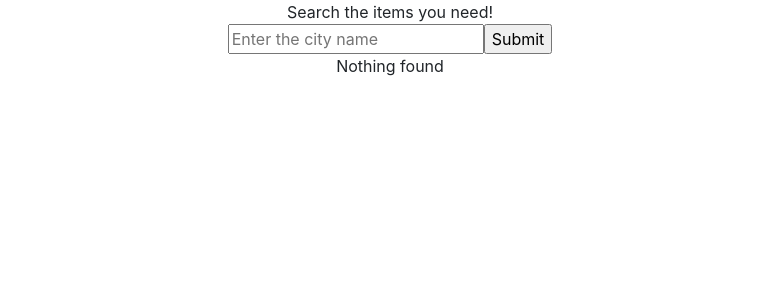
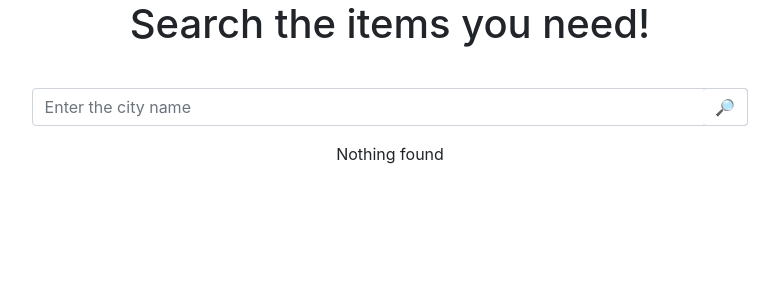
Before and after one commit to timlaurijs/waste-nothing-front, a React (Create React App) app: page / in a window 1280 px wide. Shown: the top 300 px of the page, without its empty margins (250-1029 px from the left). Built offline with nearby package versions, Linux system fonts and the light colour scheme.

Commit message:
add lowercase search data, add some styling

```diff
--- /dev/null
+++ b/src/pages/Home/Home.css
@@ -0,0 +1,29 @@
+.home-container {
+  width: 80%;
+  margin: 0 auto;
+}
+
+.home-container h1 {
+  margin-bottom: 1em;
+}
+
+.form-group {
+  position: relative;
+  margin: 0 auto;
+}
+
+.search-field {
+  width: 70%;
+}
+
+input[type="submit"] {
+  position: absolute;
+  top: -24px;
+  right: 0;
+  width: fit-content;
+  border-left: 0;
+}
+
+img {
+  width: 300px;
+}
--- a/src/pages/Home/Home.js
+++ b/src/pages/Home/Home.js
@@ -1,8 +1,10 @@
-
 import React, { useEffect, useState } from "react";
 import { useDispatch, useSelector } from "react-redux";
 import fetchAllItemsByCityName, { setItems } from "../../store/items/actions";
 import { selectItems } from "../../store/items/selectors";
+import Form from "react-bootstrap/Form";
+import Container from "react-bootstrap/Container";
+import "./Home.css";
 
 export default function Home() {
   const dispatch = useDispatch();
@@ -11,31 +13,37 @@ export default function Home() {
   const [searchStatus, set_searchStatus] = useState("Nothing found");
 
   return (
-    <div>
-      Search the items you need!
-      <form>
-        <input
+    <div className="home-container">
+      <h1>Search the items you need!</h1>
+      <Form>
+        <Form.Group className="search-field">
+          <Form.Control
             type="text"
             placeholder="Enter the city name"
             onChange={(e) => {
-            set_cityName(e.target.value);
+              set_cityName(e.target.value.toLowerCase().slice());
+              console.log(cityName);
             }}
+            required
           />
-        <input
+          <Form.Control
+            className="mt-4"
             type="submit"
+            value="🔎"
             onClick={(e) => {
               e.preventDefault();
               dispatch(fetchAllItemsByCityName(cityName));
             }}
           />
-      </form>
+        </Form.Group>
+      </Form>
       {(items &&
         items.length &&
         items.map((item) => {
           return (
             <div key={item.id}>
               <h3>{item.title}</h3>
-              <img scr={item.imageSource} alt={item.title} />
+              <img src={item.imageSource} alt={item.title} />
               <p>{item.description}</p>
             </div>
           );
--- a/src/store/items/actions.js
+++ b/src/store/items/actions.js
@@ -3,8 +3,10 @@ import axios from "axios";
 export default function fetchAllItemsByCityName(cityName) {
   return async (dispatch, getState) => {
     try {
+      if (getState().items.length) {
+        dispatch(resetItems());
+      }
       const data = await axios.get(`http://localhost:4000/items/${cityName}`);
-      console.log(data);
       dispatch(setItems(data.data));
     } catch (e) {
       console.log(e, "<===== error");
@@ -18,3 +20,9 @@ export function setItems(data) {
     payload: data,
   };
 }
+
+export function resetItems() {
+  return {
+    type: "RESET_ITEMS",
+  };
+}
--- a/src/store/items/reducer.js
+++ b/src/store/items/reducer.js
@@ -5,6 +5,9 @@ export default (state = initialState, { type, payload }) => {
     case "SET_ITEMS":
       return [...state, ...payload];
 
+    case "RESET_ITEMS":
+      return initialState;
+
     default:
       return state;
   }
```
Lines whose indentation alone changed are shown as unchanged.
